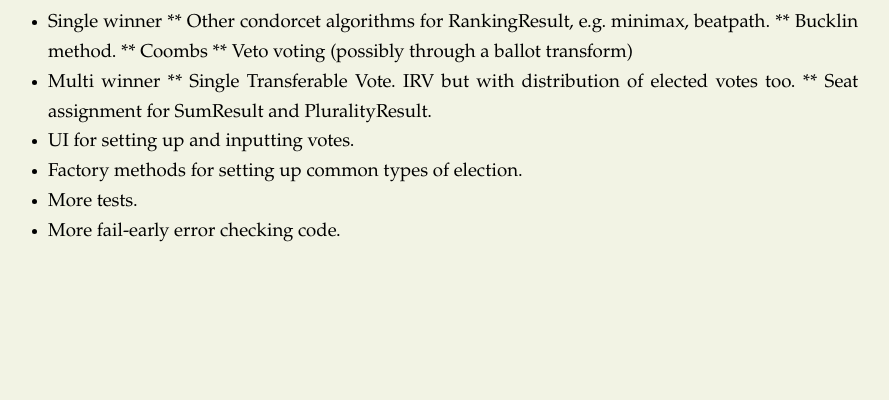
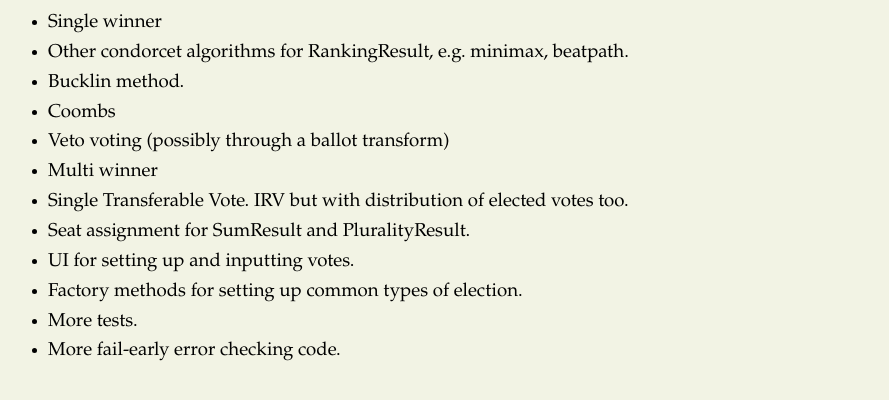
Before and after one commit to kybernetikos/SocialChoice, a Jekyll site: the page built from TODO.md, in a window 1280 px wide. Shown: the top 400 px of the page, without its empty margins (207-1096 px from the left). Built offline with Jekyll 4.4.1, drawn with Linux system fonts in a browser that asks for light colours; Markdown is read by kramdown in place of the engine named in the settings.

```diff
--- a/TODO.md
+++ b/TODO.md
@@ -5,13 +5,13 @@ title: SocialChoice TODO List
 ---
 
 * Single winner
-** Other condorcet algorithms for RankingResult, e.g. minimax, beatpath.
-** Bucklin method.
-** Coombs
-** Veto voting (possibly through a ballot transform)
+ * Other condorcet algorithms for RankingResult, e.g. minimax, beatpath.
+ * Bucklin method.
+ * Coombs
+ * Veto voting (possibly through a ballot transform)
 * Multi winner
-** Single Transferable Vote. IRV but with distribution of elected votes too.
-** Seat assignment for SumResult and PluralityResult.
+ * Single Transferable Vote. IRV but with distribution of elected votes too.
+ * Seat assignment for SumResult and PluralityResult.
 * UI for setting up and inputting votes.
 * Factory methods for setting up common types of election.
 * More tests.
```
Also changed, not shown: README.md (+1 -0 lines).
